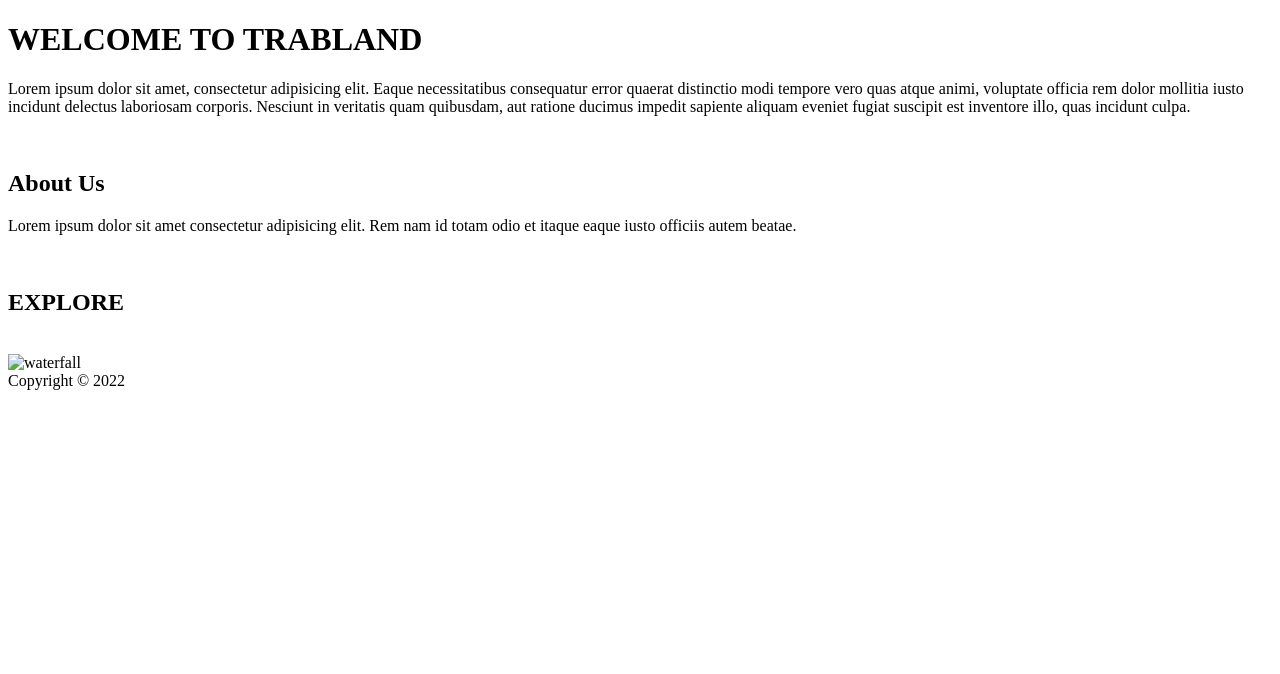
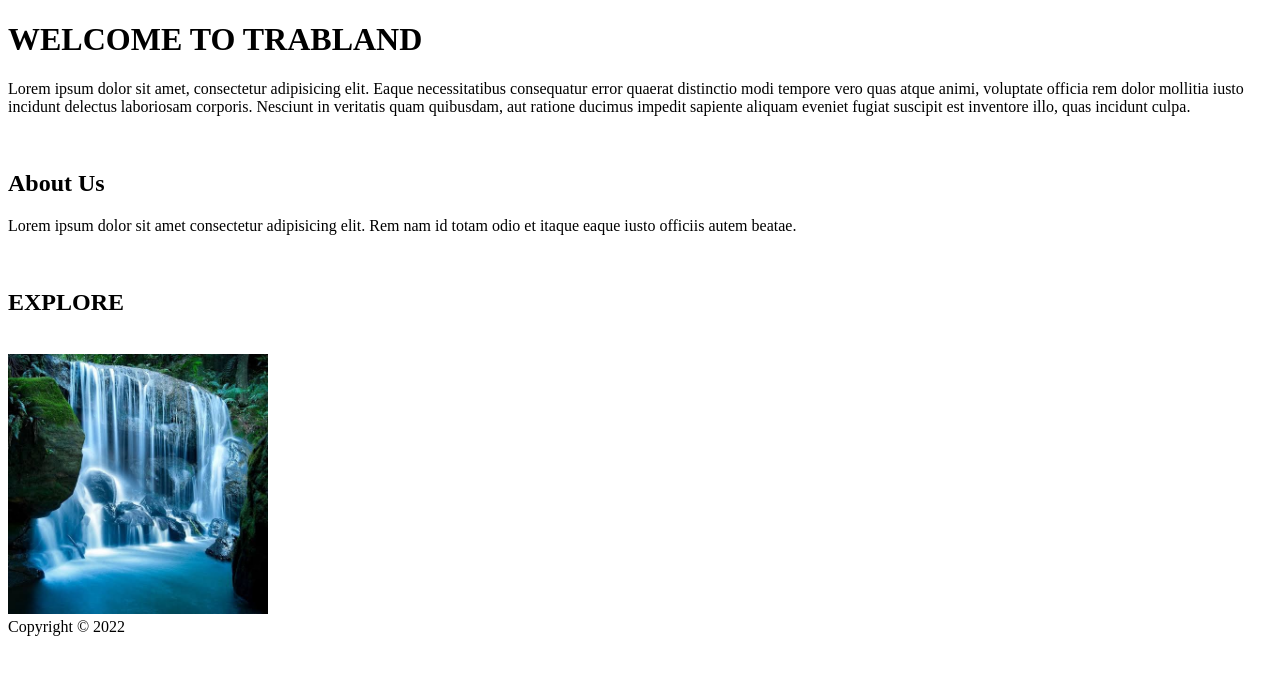
Before and after one commit to Chiboka/trial.github.io, a plain HTML site: page index.html in a window 1280 px wide. Drawn offline with Linux system fonts and the light colour scheme.

Commit message:
Update index.html

```diff
--- a/index.html
+++ b/index.html
@@ -18,7 +18,7 @@
     <br>
     <h2>EXPLORE</h2>
     <br>
-    <img src="./Images/images - 2022-02-27T094644.417.jpeg" alt="waterfall" width="260">
+    <img src="./images - 2022-02-27T094644.417.jpeg" alt="waterfall" width="260">
     <br> Copyright &copy; 2022
 </body>
 
```
